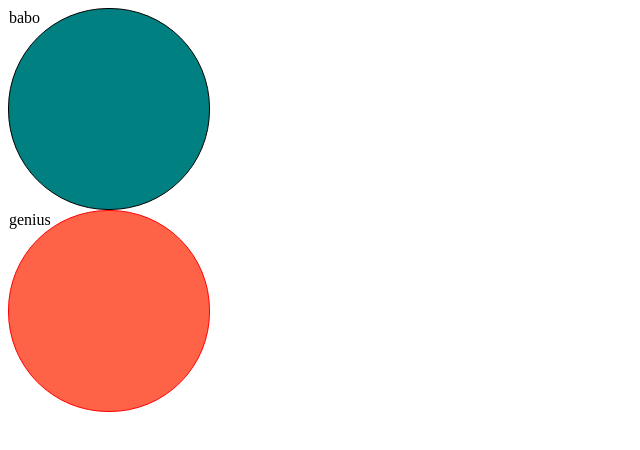
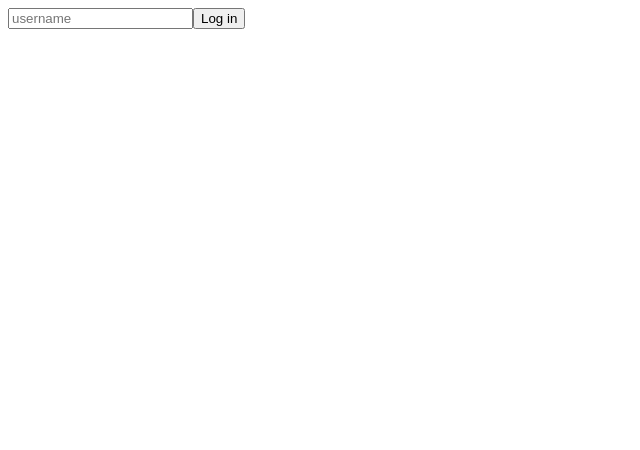
Before and after one commit to lukeheo8592/react-masterclass, a React (Create React App) app: page / in a window 1280 px wide. Shown: the top 450 px of the page, without its empty margins (0-640 px from the left). Built offline with nearby package versions, Linux system fonts and the light colour scheme.

Commit message:
forms in TS

```diff
--- a/src/App.tsx
+++ b/src/App.tsx
@@ -1,10 +1,28 @@
-import Circle from "./Circle";
+import React, { useState } from "react";
 
 function App() {
+  const [value, setValue] = useState("");
+  const onChange = (event: React.FormEvent<HTMLInputElement>) => {
+    const {
+      currentTarget: { value },
+    } = event;
+    setValue(value);
+  };
+  const onSubmit = (event: React.FormEvent<HTMLFormElement>) => {
+    event.preventDefault();
+    console.log("hello", value);
+  };
   return (
     <div>
-      <Circle borderColor="black" bgColor="teal" />
-      <Circle text="genius" bgColor="tomato" />
+      <form onSubmit={onSubmit}>
+        <input
+          value={value}
+          onChange={onChange}
+          type="text"
+          placeholder="username"
+        />
+        <button>Log in</button>
+      </form>
     </div>
   );
 }
--- a/src/Circle.tsx
+++ /dev/null
@@ -1,27 +0,0 @@
-import styled from "styled-components";
-
-interface ContainerProps {
-  bgColor: string;
-  borderColor:string;
-}
-
-const Container = styled.div<ContainerProps>`
-  width: 200px;
-  height: 200px;
-  background-color: ${(props) => props.bgColor};
-  border-radius: 100px;
-  border: 1px solid ${props => props.borderColor};
-`;
-
-interface CircleProps {
-    bgColor: string;
-    borderColor?:string;
-    text?:string;
-  }
-function Circle({ bgColor, borderColor, text ="babo" }: CircleProps) {
-  return <Container bgColor={bgColor} borderColor={borderColor ?? "red"}>
-      {text}
-  </Container>;
-}
-
-export default Circle;
```
